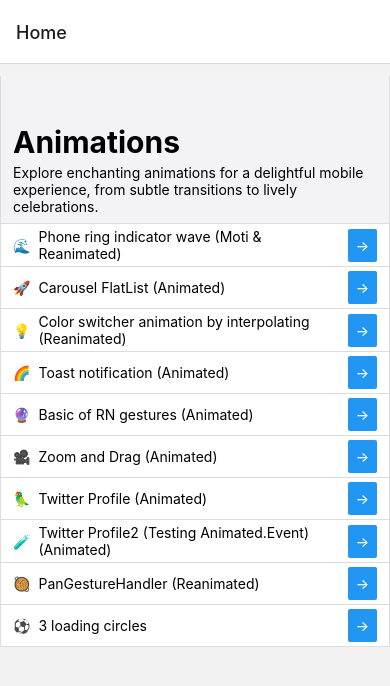
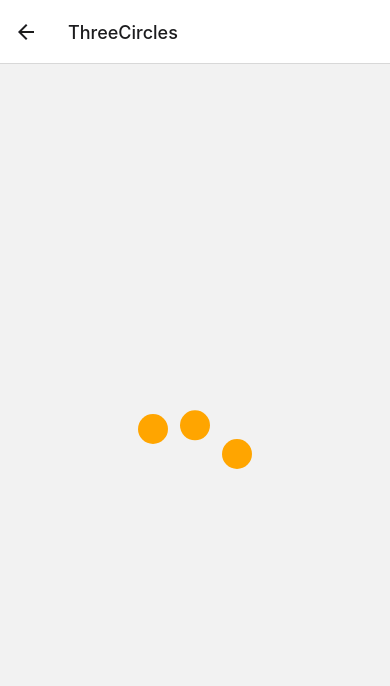
Before and after one commit to emPeeGee/AnimaRN, a React Native app: screen /ThreeCircles in a window 390 px wide. Shown: the top 686 px of the page. Built offline with nearby package versions, Linux system fonts and the light colour scheme.

Commit message:
feat: 🐩 Create a three loading circles animation

```diff
--- a/App.tsx
+++ b/App.tsx
@@ -12,6 +12,7 @@ import { ZoomAndDrag } from './components/ZoomAndDrag';
 import { TwitterProfile } from './components/TwitterProfile';
 import { TwitterProfile2 } from './components/TwitterProfile2';
 import { PanGestureHand } from './components/PanGestureHandler';
+import ThreeCircles from './components/ThreeCircles';
 
 const Stack = createNativeStackNavigator();
 
@@ -50,6 +51,7 @@ export default function App() {
           <Stack.Screen name="TwitterProfile" component={TwitterProfile} />
           <Stack.Screen name="TwitterProfile2" component={TwitterProfile2} />
           <Stack.Screen name="PanGestureHand" component={PanGestureHand} />
+          <Stack.Screen name="ThreeCircles" component={ThreeCircles} />
           <Stack.Screen name="Details" component={DetailsScreen} />
         </Stack.Navigator>
       </SafeAreaView>
--- a/animations.ts
+++ b/animations.ts
@@ -36,6 +36,5 @@ export const ANIMATIONS = [
     title: 'PanGestureHandler (Reanimated)',
     name: 'PanGestureHand',
   },
-  // TODO: next 3 circles animation
-  { icon: '⚽️', title: '3 loading circles', name: '' },
+  { icon: '⚽️', title: '3 loading circles', name: 'ThreeCircles' },
 ];
--- a/components/PanGestureHandler.tsx
+++ b/components/PanGestureHandler.tsx
@@ -23,8 +23,6 @@ type ContextType = {
 
 export const PanGestureHand = () => {
   const translateX = useSharedValue(0);
-
-
   const translateY = useSharedValue(0);
 
   // TODO: wtf prettier is doing
--- /dev/null
+++ b/components/ThreeCircles.tsx
@@ -0,0 +1,78 @@
+import { StyleSheet, Text, View } from 'react-native';
+import React, { useEffect } from 'react';
+import Animated, {
+  useAnimatedStyle,
+  useSharedValue,
+  withDelay,
+  withRepeat,
+  withSequence,
+  withSpring,
+} from 'react-native-reanimated';
+
+const ThreeCircles = () => {
+  const trY1 = useSharedValue(0);
+  const trY2 = useSharedValue(0);
+  const trY3 = useSharedValue(0);
+
+  useEffect(() => {
+    trY1.value = withRepeat(
+      withSequence(
+        withDelay(1000, withSpring(-25, { duration: 1000 })),
+        withDelay(2500, withSpring(0, { duration: 1000 })),
+      ),
+      -1,
+    );
+    trY2.value = withRepeat(
+      withSequence(
+        withDelay(2000, withSpring(-25, { duration: 1000 })),
+        withDelay(1500, withSpring(0, { duration: 1000 })),
+      ),
+      -1,
+    );
+    trY3.value = withRepeat(
+      withSequence(
+        withDelay(3000, withSpring(-25, { duration: 1000 })),
+        withDelay(500, withSpring(0, { duration: 1000 })),
+      ),
+      -1,
+    );
+  }, []);
+
+  const rSt1 = useAnimatedStyle(() => ({
+    transform: [{ translateY: trY1.value }],
+  }));
+
+  const rSt2 = useAnimatedStyle(() => ({
+    transform: [{ translateY: trY2.value }],
+  }));
+
+  const rSt3 = useAnimatedStyle(() => ({
+    transform: [{ translateY: trY3.value }],
+  }));
+
+  return (
+    <View style={styles.container}>
+      <Animated.View style={[styles.circle, rSt1]} />
+      <Animated.View style={[styles.circle, rSt2]} />
+      <Animated.View style={[styles.circle, rSt3]} />
+    </View>
+  );
+};
+
+export default ThreeCircles;
+
+const styles = StyleSheet.create({
+  container: {
+    alignItems: 'center',
+    justifyContent: 'center',
+    flex: 1,
+    flexDirection: 'row',
+  },
+  circle: {
+    width: 30,
+    height: 30,
+    margin: 6,
+    borderRadius: 100,
+    backgroundColor: 'orange',
+  },
+});
```
